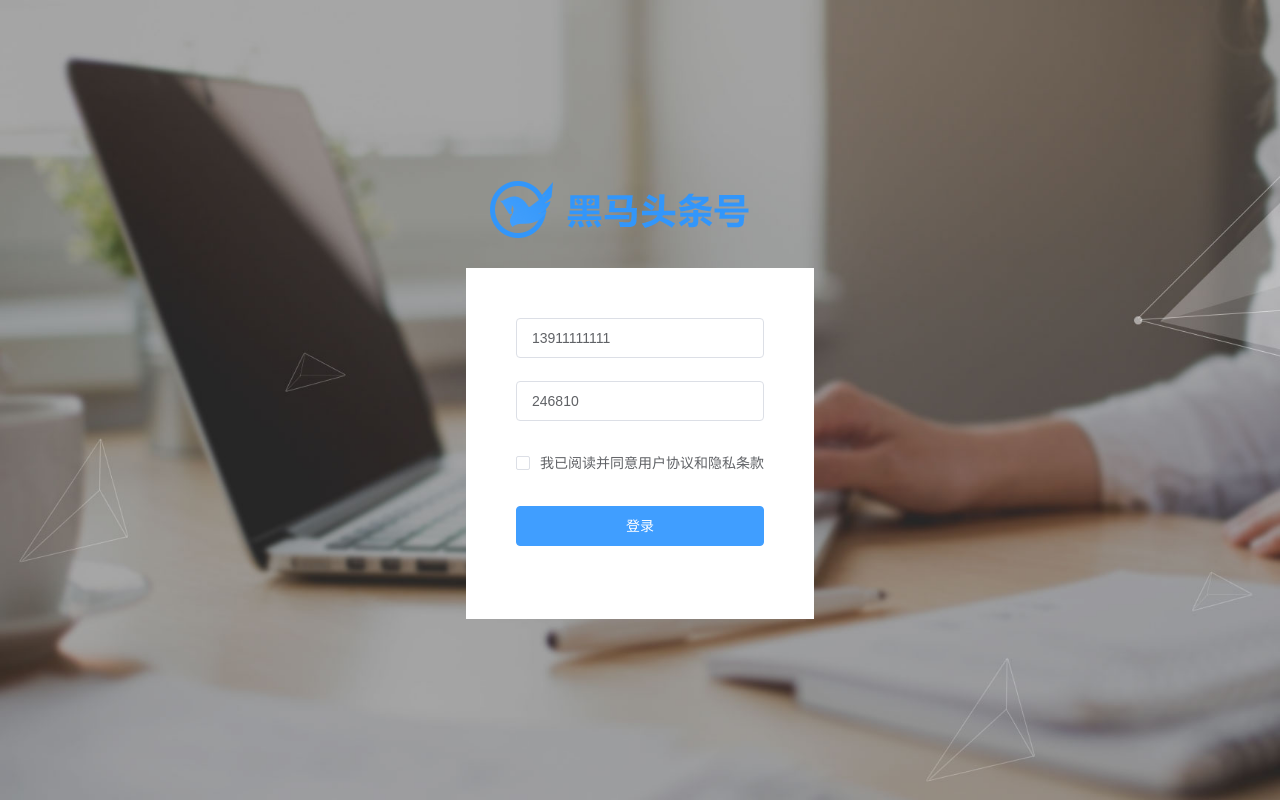
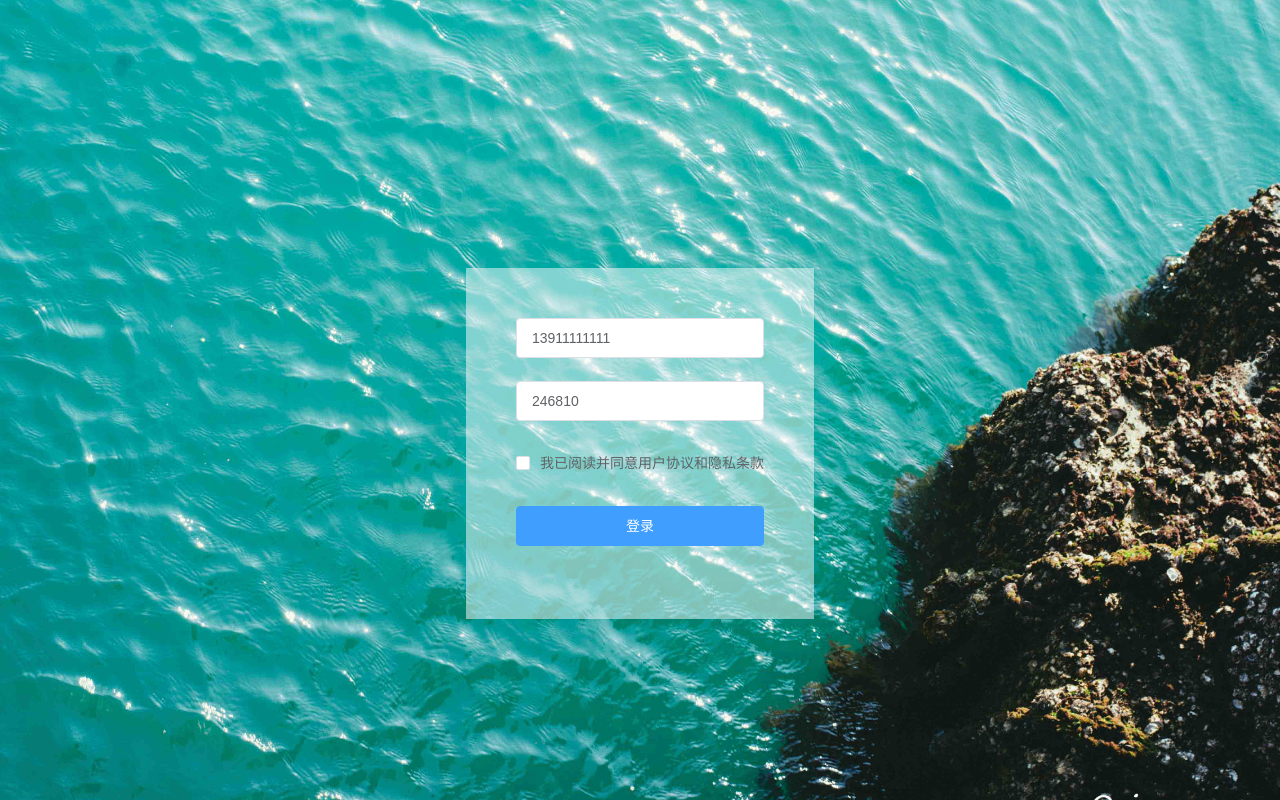
Before and after one commit to HorizonO/admin-pro, a Vue app: page /#/login in a window 1280 px wide. Built offline with nearby package versions, Linux system fonts and the light colour scheme; a small style sheet from the web is missing.

Commit message:
change bg

```diff
--- a/src/views/login/index.vue
+++ b/src/views/login/index.vue
@@ -141,7 +141,7 @@ export default {
 .login-head {
   width: 300px;
   height: 57px;
-  background: url("./logo_index.png") no-repeat;
+  //background: url("./logo_index.png") no-repeat;
   margin-bottom: 30px;
 }
 
@@ -155,11 +155,12 @@ export default {
   flex-direction: column;
   justify-content: center;
   align-items: center;
-  background: url("login_bg.jpg") no-repeat;
+  background: url("bg.jpg") no-repeat;
   background-size: cover;
 
   .login-form {
-    background-color: white;
+    //background-color: white;
+    background-color: rgba(255,255,255,0.5);
     padding: 50px;
 
     .login-btn {
```
Also changed, not shown: src/views/login/bg.jpg (added).
